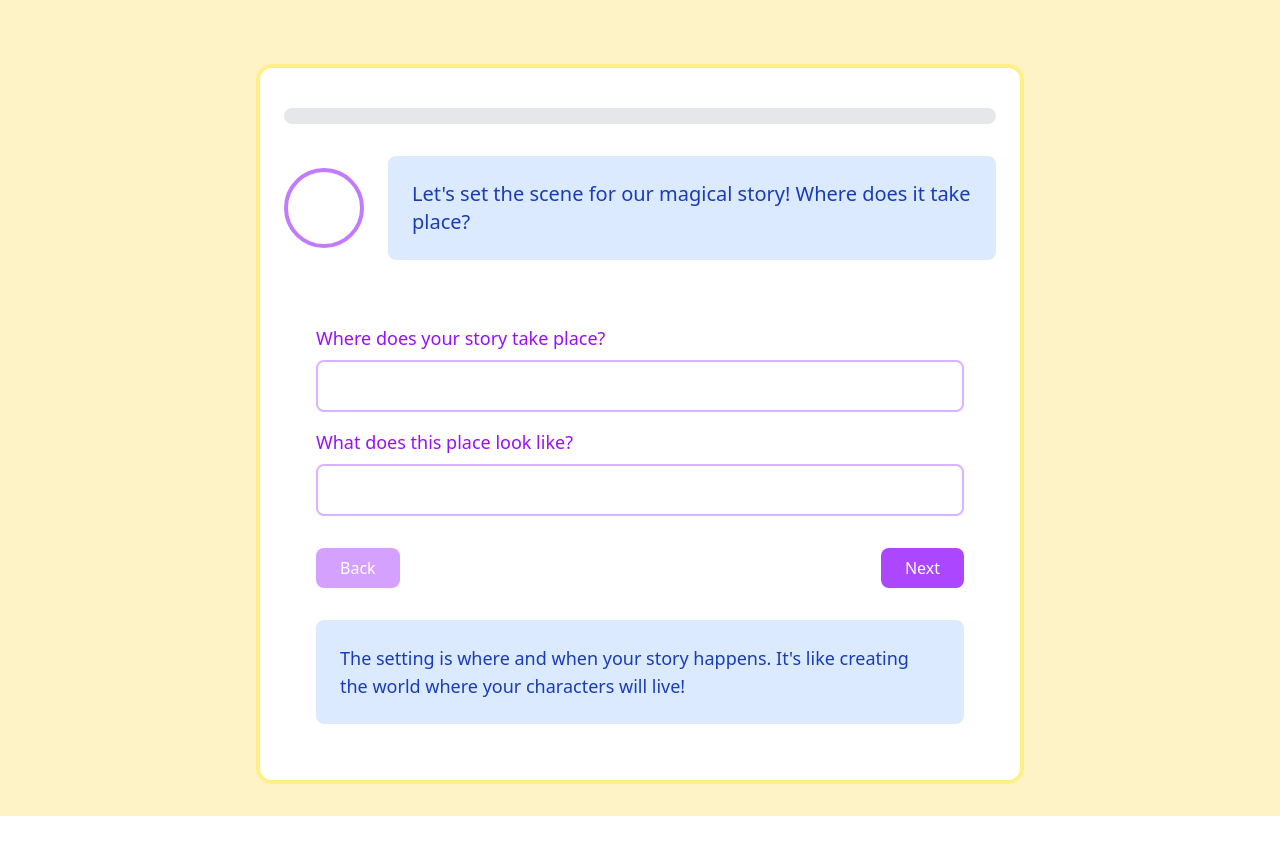
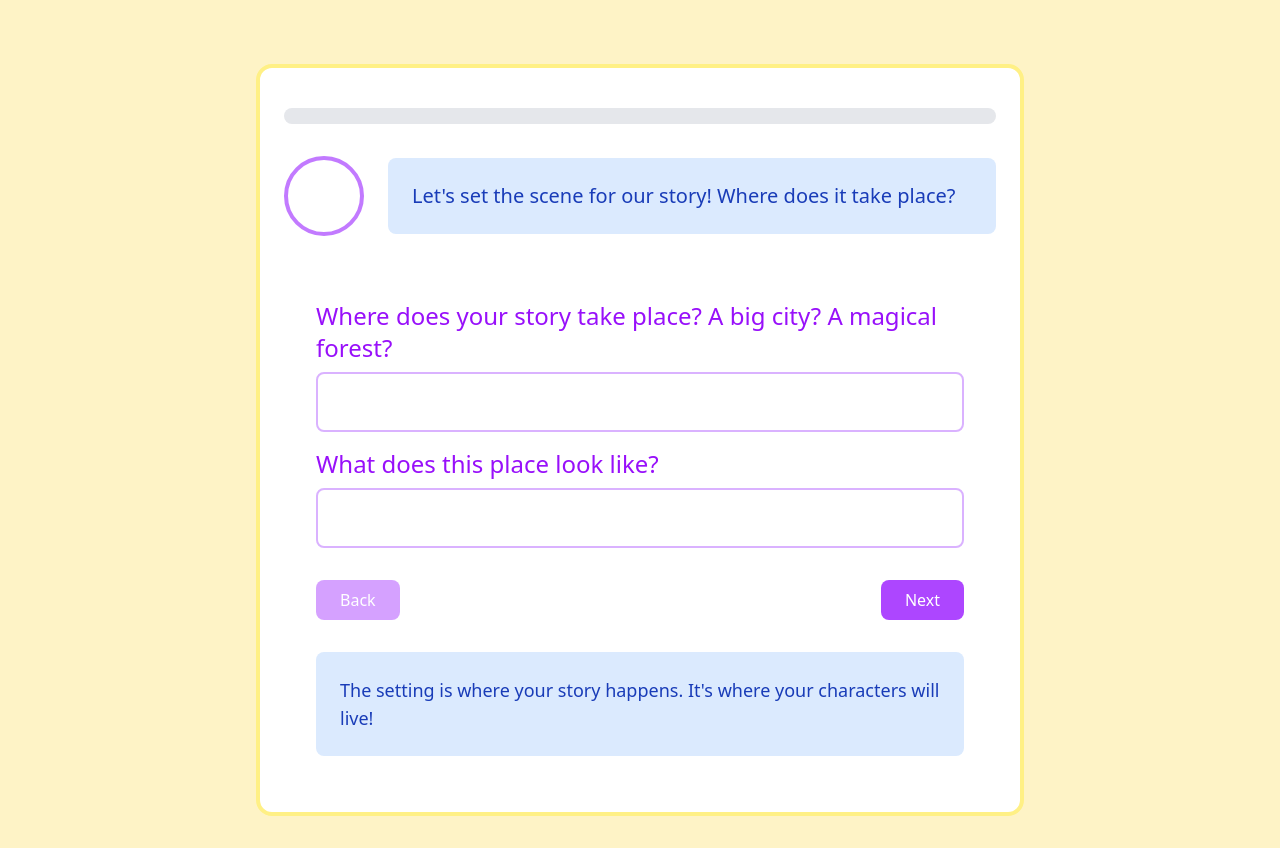
Before and after one commit to jappun/storywizard-ai, a React (Vite) app in the folder frontend/: page / in a window 1280 px wide. Before the commit the page ends 816 px from the top, so only its background shows below. Built offline with nearby package versions, Linux system fonts and the light colour scheme.

Commit message:
changes to copy and font styles

```diff
--- a/frontend/src/components/Frame.tsx
+++ b/frontend/src/components/Frame.tsx
@@ -6,10 +6,10 @@ import { Question } from './Question';
 const pages = [
   {
     title: "Setting",
-    wizardDialogue: "Let's set the scene for our magical story! Where does it take place?",
-    description: "The setting is where and when your story happens. It's like creating the world where your characters will live!",
+    wizardDialogue: "Let's set the scene for our story! Where does it take place?",
+    description: "The setting is where your story happens. It's where your characters will live!",
     questions: [
-      { key: "place", text: "Where does your story take place?" },
+      { key: "place", text: "Where does your story take place? A big city? A magical forest?" },
       { key: "place_details", text: "What does this place look like?" }
     ]
   },
@@ -19,17 +19,17 @@ const pages = [
     description: "The main character is the star of your story. They're the one who goes on the adventure!",
     questions: [
       { key: "name", text: "What is their name?" },
-      { key: "species", text: "What kind of creature are they?" },
-      { key: "looks", text: "What do they look like?" },
-      { key: "details", text: "Tell me something special about them!" }
+      { key: "species", text: "What type of creature are they? Human? Dragon? Something else?" },
+      { key: "looks", text: "How do they look? Are they tall and smart? Short and strong?" },
+      { key: "details", text: "What is something that makes your hero special?" }
     ]
   },
   {
     title: "Conflict",
     wizardDialogue: "Uh oh! What problem does our hero face?",
-    description: "The conflict is the big problem that your character needs to solve.",
+    description: "The conflict is the main problem that your character needs to solve.",
     questions: [
-      { key: "conflict", text: "What is the main problem in your story?" }
+      { key: "conflict", text: "What is the big problem in your story?" }
     ]
   },
   {
@@ -42,10 +42,10 @@ const pages = [
   },
   {
     title: "Climax",
-    wizardDialogue: "This is the most exciting part! How does your hero solve their problem?",
+    wizardDialogue: "This is the most exciting part! How does your hero finally solve the big problem?",
     description: "The climax is the most exciting part of the story where the hero faces their biggest challenge!",
     questions: [
-      { key: "climax", text: "How does your character solve their problem?" }
+      { key: "climax", text: "How does your character solve the problem?" }
     ]
   },
   {
@@ -61,7 +61,7 @@ const pages = [
     wizardDialogue: "Let's wrap up our story with a happy ending!",
     description: "The resolution is how your story ends. It's like tying a bow on a present!",
     questions: [
-      { key: "resolution", text: "How does your story end?" }
+      { key: "resolution", text: "How does your story end? Is it happily ever after? Does a new adventure await your hero?" }
     ]
   }
 ];
--- a/frontend/src/components/Question.tsx
+++ b/frontend/src/components/Question.tsx
@@ -7,14 +7,14 @@ interface QuestionProps {
 export const Question = ({ question, onChange, value }: QuestionProps) => {
   return (
     <div className="mb-4">
-      <label className="block text-purple-600 text-lg font-medium mb-2">
+      <label className="block text-purple-600 text-2xl font-medium mb-2">
         {question}
       </label>
       <input
         type="text"
         value={value}
         onChange={(e) => onChange(e.target.value)}
-        className="w-full p-3 border-2 border-purple-300 rounded-lg focus:border-purple-500 focus:outline-none"
+        className="text-2xl w-full p-3 border-2 text-purple-900 font-bold border-purple-300 rounded-lg focus:border-purple-500 focus:outline-none"
       />
     </div>
   );
```
Also changed, not shown: frontend/src/index.css (+0 -11 lines).
